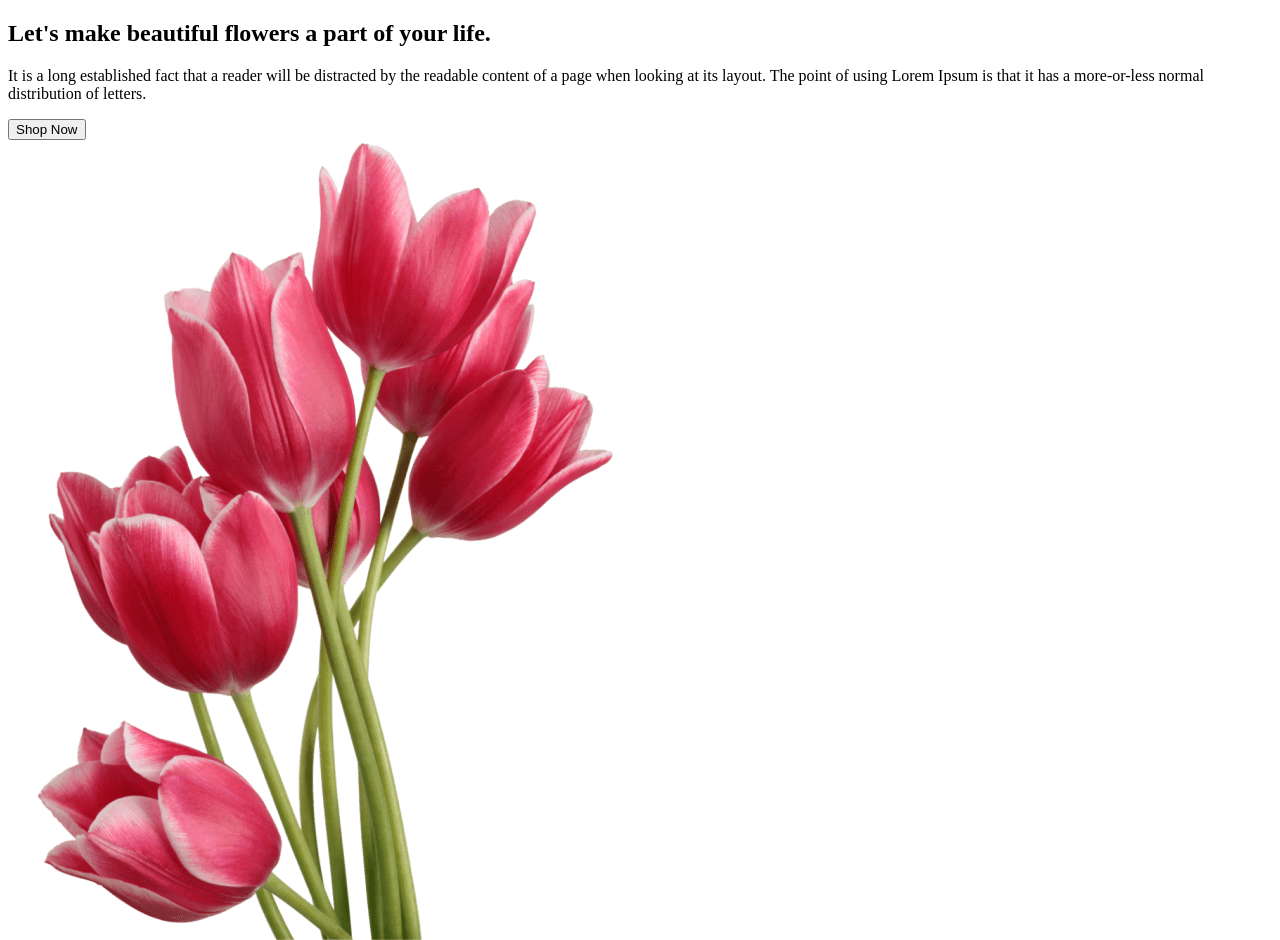
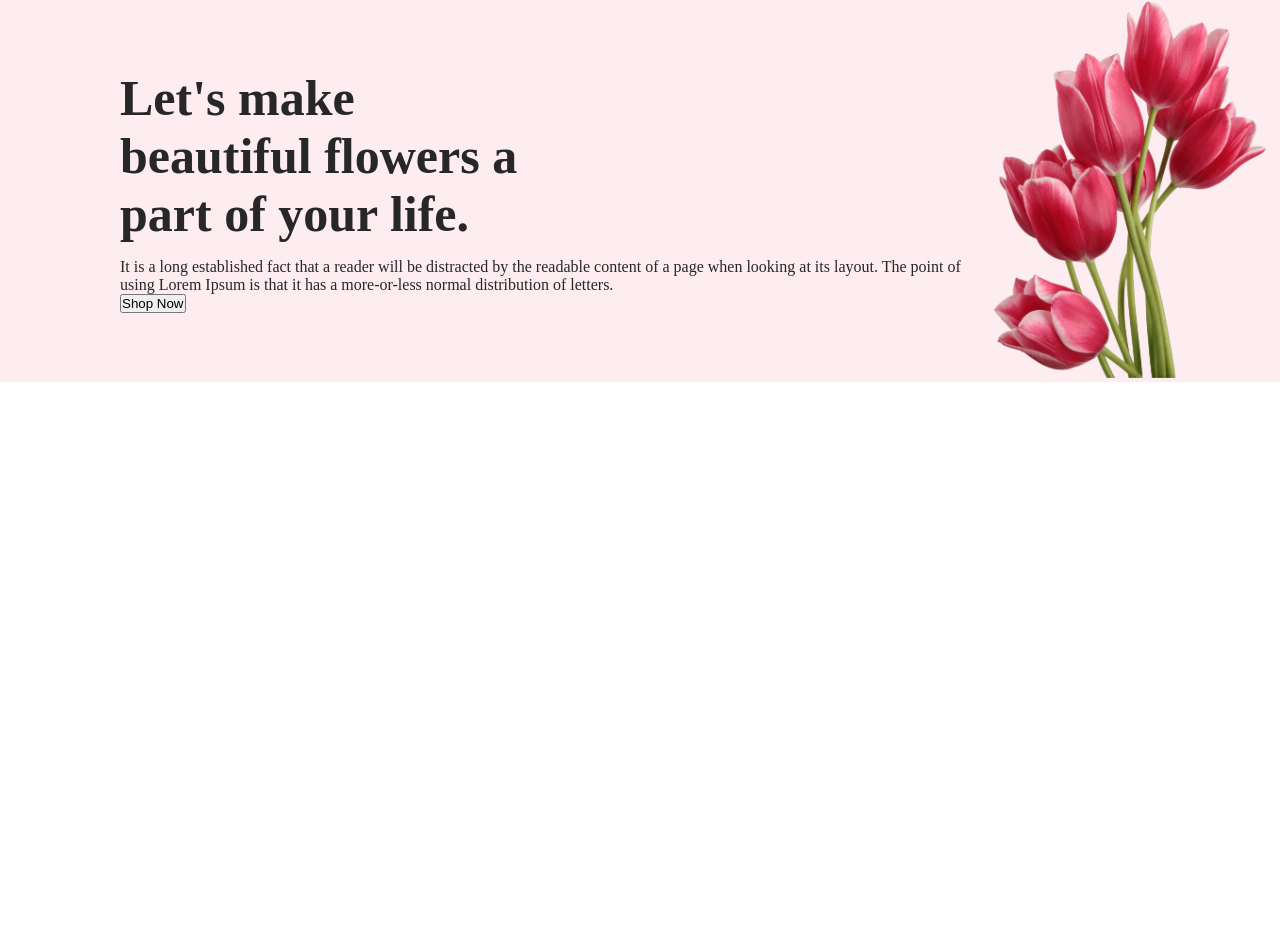
Before and after one commit to delwar468235/flower-shop-web, a plain HTML site: page index.html in a window 1280 px wide. After the commit the page ends 800 px from the top, so only its background shows below. Drawn offline with Linux system fonts and the light colour scheme.

Commit message:
added banner style

```diff
--- a/index.html
+++ b/index.html
@@ -4,17 +4,19 @@
     <meta charset="UTF-8">
     <meta name="viewport" content="width=device-width, initial-scale=1.0">
     <title>Flowers</title>
+
+    <link rel="stylesheet" href="./styles/style.css">
 </head>
 <body>
     <section>
         <div class="banner-containar">
             <div class="banner-text">
-                <h2>Let's make beautiful flowers a part of your life.</h2>
+                <h1 class="banner-titel">Let's make <br> beautiful flowers a <br> part of your life.</h1>
                 <p>It is a long established fact that a reader will be distracted by the readable content of a page when looking at its layout. The point of using Lorem Ipsum is that it has a more-or-less normal distribution of letters.</p>
                 <button>Shop Now</button>
             </div>
             <div class="banner-photo">
-                <img src="flower asset/pngwing 10.png" alt="">
+                <img class="banner-img" src="./flower asset/pngwing 10.png" alt="">
             </div>
         </div>
     </section>
--- a/styles/style.css
+++ b/styles/style.css
@@ -0,0 +1,42 @@
+*{
+    padding: 0px;
+    margin: 0px;
+}
+
+
+
+/* banner section style */
+
+.banner-img{
+    width: 300px;
+    /* padding-left: 80px; */
+}
+
+.banner-containar{
+    background-color: #E554731A;
+    display: flex;
+    align-items: center;
+    justify-content: space-between;
+
+
+
+
+}
+
+.banner-text{
+    padding-left: 120px;
+    color: #272727;
+
+}
+
+.banner-titel{
+    font-size: 50px;
+    font-weight: boid;
+    margin-bottom: 15px;
+
+}
+
+.description{
+    font-size: 18px;
+    font-weight: 400;
+}
```
